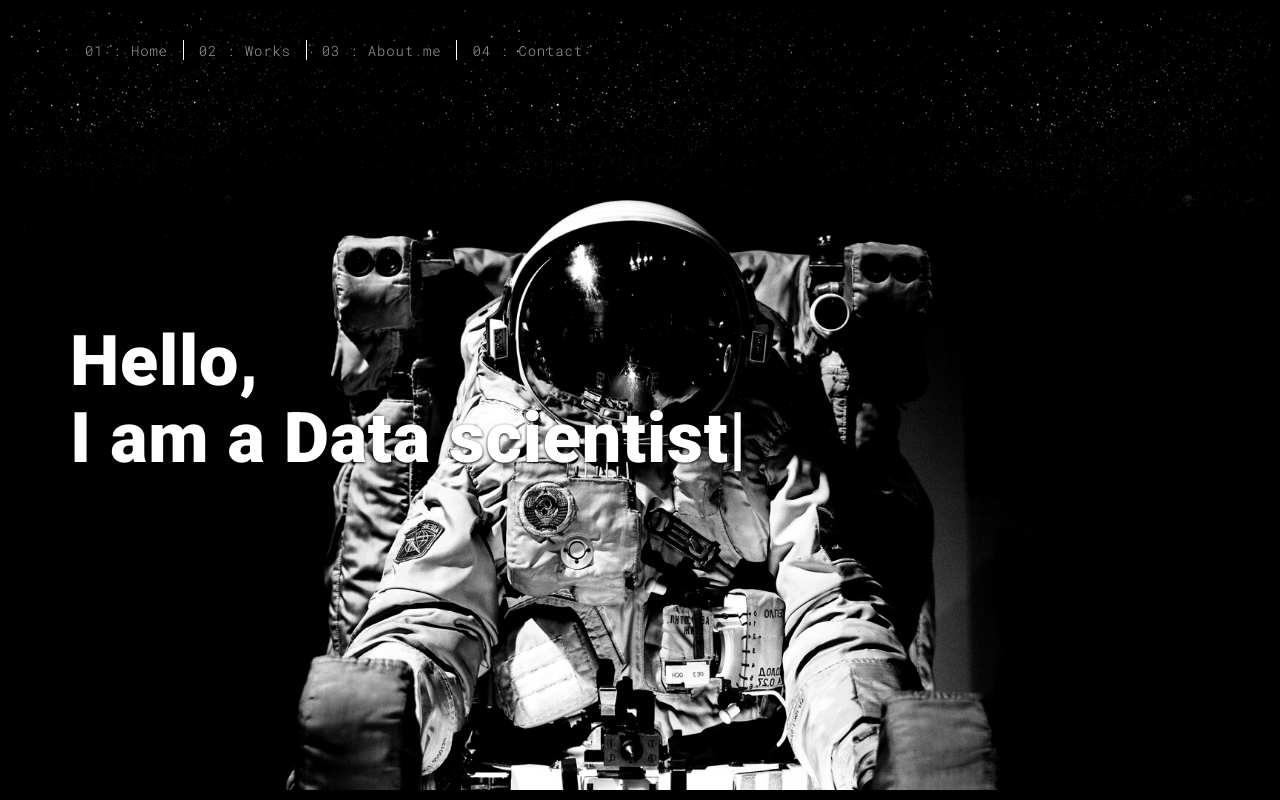
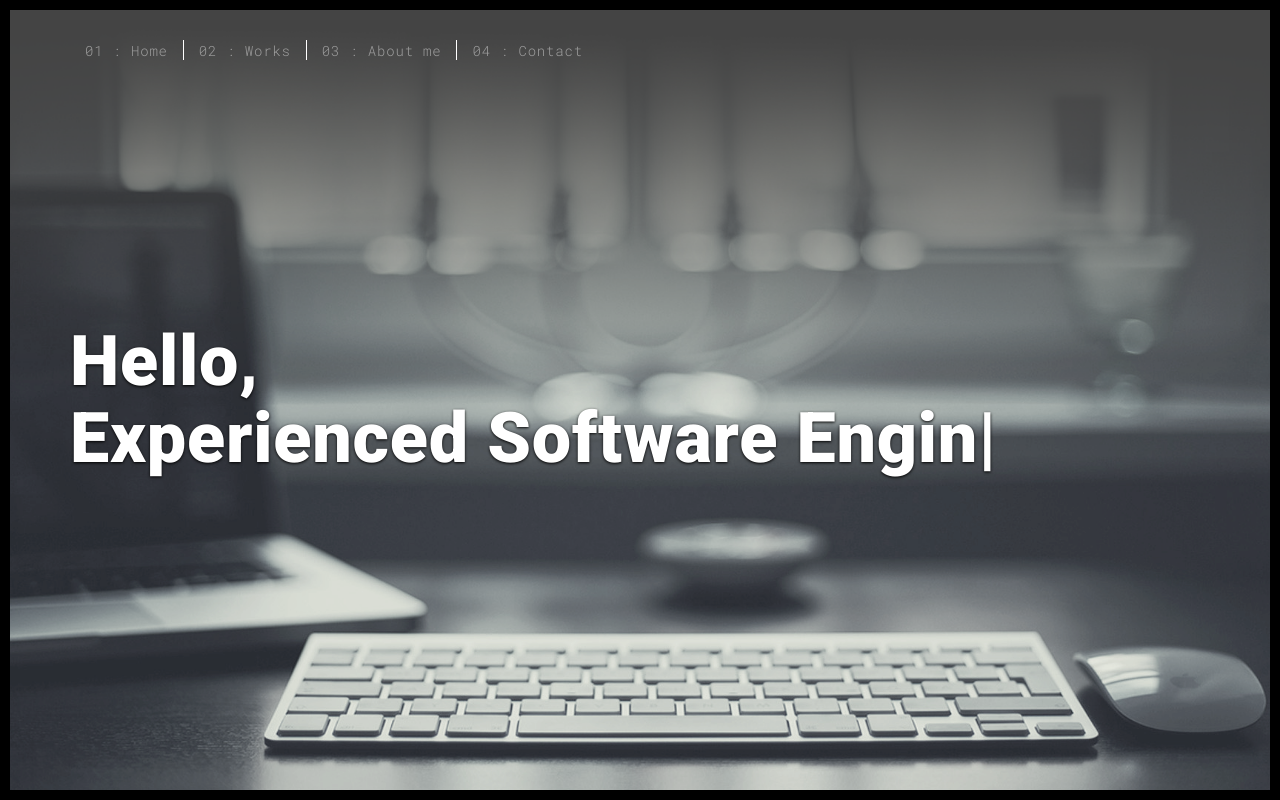
Before and after one commit to rajatrkelkar/portfo, a Flask app: page / in a window 1280 px wide. Run offline with Flask 2, Linux system fonts and the light colour scheme; some libraries are stand-ins or nearby versions.

Commit message:
Update index.html

```diff
--- a/templates/index.html
+++ b/templates/index.html
@@ -50,7 +50,10 @@
   </nav>
 </header>
 <!-- Add your site or app content here -->
-  <div class="hero-full-container background-image-container white-text-container" style="background-image: url('static/assets/images/space.jpg')">
+  <div class="hero-full-container background-image-container white-text-container" style="background-image: url('static/assets/images/back.png');  height: 100%;
+  background-position: center;
+  background-repeat: no-repeat;
+  background-size: cover;">
     <div class="container">
       <div class="row">
         <div class="col-xs-12">
@@ -59,8 +62,9 @@
               <h1>Hello,<br>
                 <span id="typed-strings">
                   <span>I'm Rajat Kelkar</span>
-                  <span>I am a Data scientist</span>
-                  <span>Working as a Freelancer</span>
+                  <span>Experienced Software Engineer</span>
+                  <span>Skilled in Java,Python and Oracle database </span>
+                  <span>Looking for internship and job opportunities in field of Data Science and Machine learning</span>
                 </span>
                 <span id="typed"></span>
               </h1>
```
